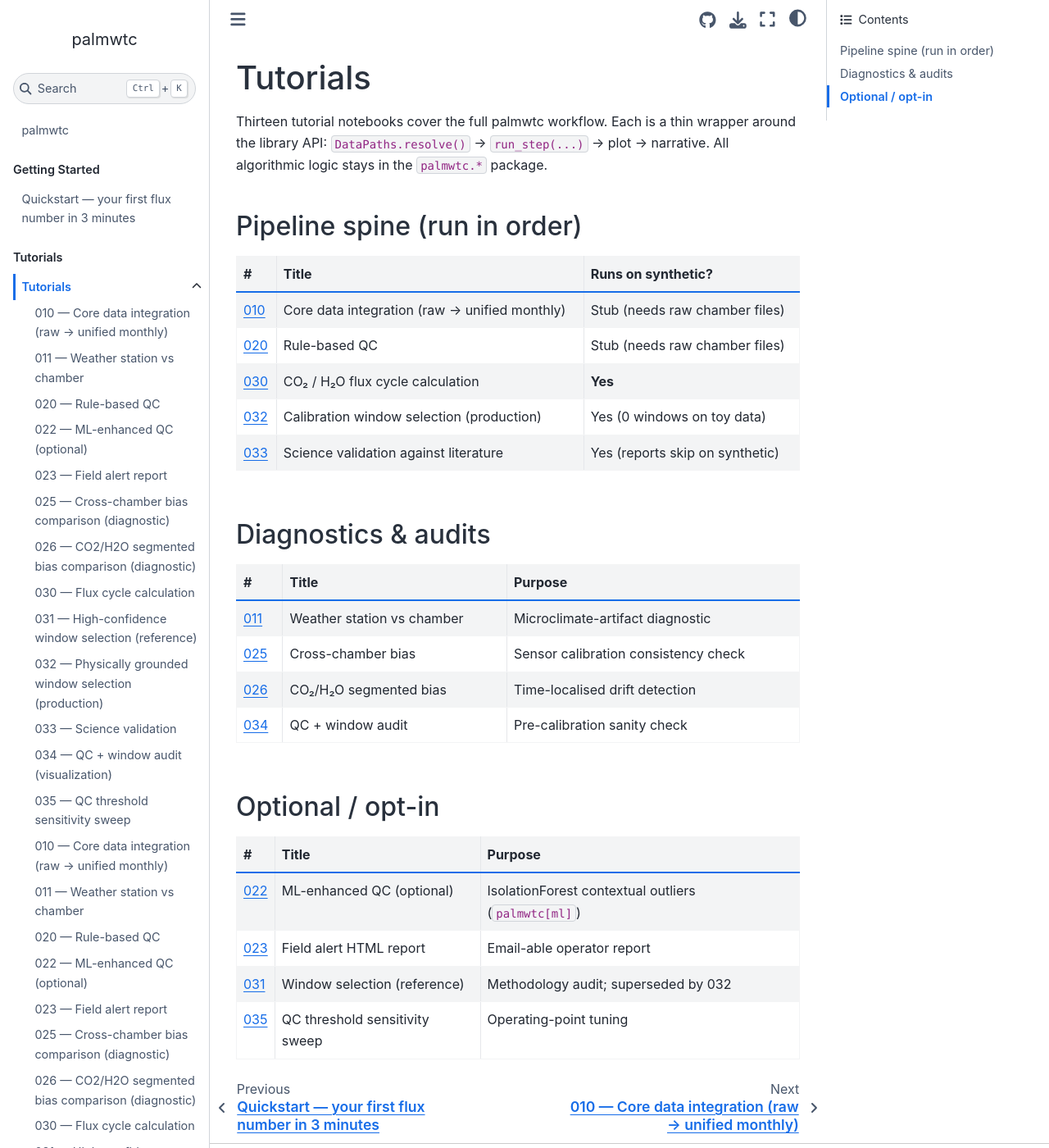
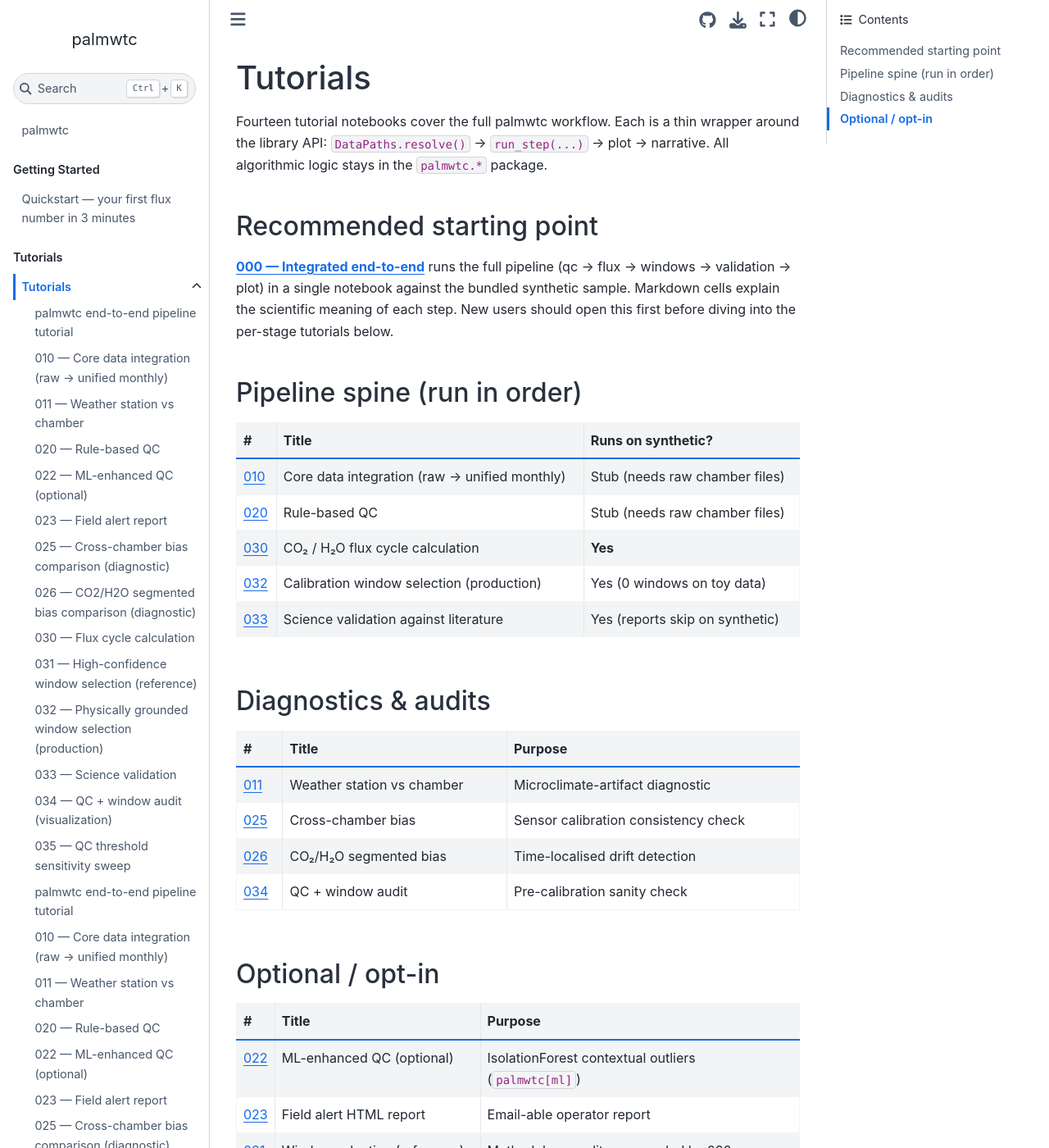
Before and after one commit to adisapoetro/palmwtc, a Jupyter Book: the page built from docs/tutorials/index.md, in a window 1280 px wide and 1400 px high. Shown: the whole window at 82% size. Built offline with Jupyter Book 1.0.4 settings and Sphinx 7.4.7 and the Sphinx Book theme 1.1.4, drawn with Linux system fonts in a browser that asks for light colours; pages that are not in the unit, such as notebooks, are missing from menus; some of the changed text lies outside the part shown.

Commit message:
docs(tutorials): wire 000_Integrated_End_to_End into TOC + index
- docs/_toc.yml: add 000 entry as first tutorial section.
- docs/tutorials/index.md: recommend 000 as the starting point for new
  users; bump tutorial count 13 → 14; add 000 to the hidden toctree
  block.

```diff
--- a/docs/_toc.yml
+++ b/docs/_toc.yml
@@ -8,6 +8,7 @@ parts:
     chapters:
       - file: tutorials/index
         sections:
+          - file: tutorials/000_Integrated_End_to_End
           - file: tutorials/010_Data_Integration
           - file: tutorials/011_Weather_vs_Chamber
           - file: tutorials/020_QC_Rule_Based
--- a/docs/tutorials/index.md
+++ b/docs/tutorials/index.md
@@ -1,9 +1,17 @@
 # Tutorials
 
-Thirteen tutorial notebooks cover the full palmwtc workflow. Each is a
+Fourteen tutorial notebooks cover the full palmwtc workflow. Each is a
 thin wrapper around the library API: `DataPaths.resolve()` →
 `run_step(...)` → plot → narrative. All algorithmic logic stays in the
 `palmwtc.*` package.
+
+## Recommended starting point
+
+**[000 — Integrated end-to-end](000_Integrated_End_to_End.ipynb)** runs
+the full pipeline (qc → flux → windows → validation → plot) in a single
+notebook against the bundled synthetic sample. Markdown cells explain
+the scientific meaning of each step. New users should open this first
+before diving into the per-stage tutorials below.
 
 ## Pipeline spine (run in order)
 
@@ -37,6 +45,7 @@ thin wrapper around the library API: `DataPaths.resolve()` →
 :maxdepth: 1
 :hidden:
 
+000_Integrated_End_to_End
 010_Data_Integration
 011_Weather_vs_Chamber
 020_QC_Rule_Based
```
